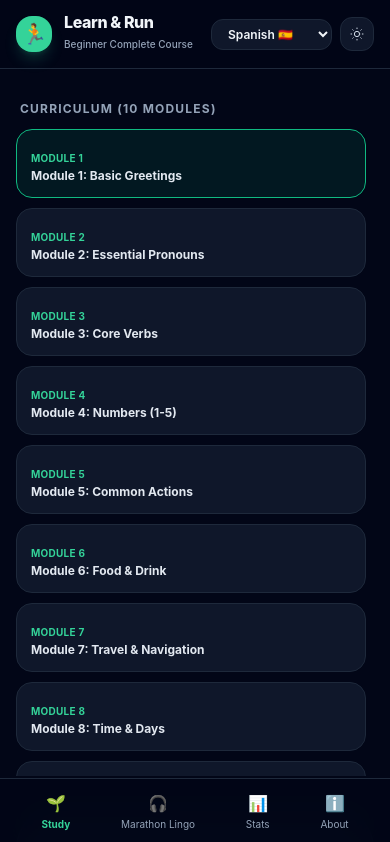
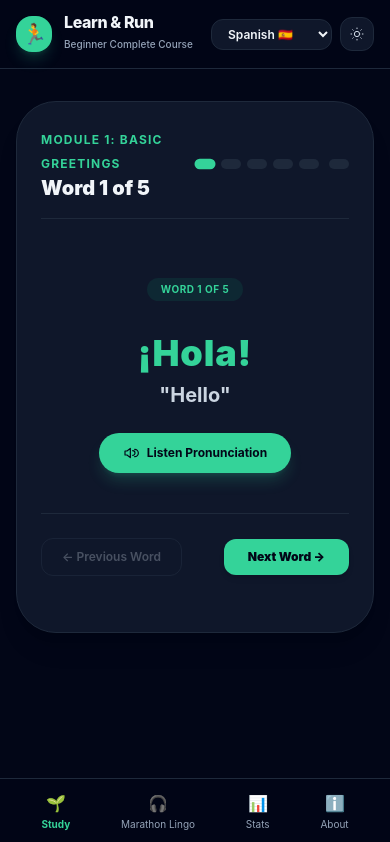
Before and after one commit to sahilmaddi/learn-and-run, a React (Vite) app: page / in a window 390 px wide. Shown: the top 842 px of the page. Built offline with nearby package versions, Linux system fonts and the light colour scheme; the HTML template or start-up script is replaced by a standard one.

Commit message:
Update App.jsx mobile usage

```diff
--- a/src/App.jsx
+++ b/src/App.jsx
@@ -363,8 +363,8 @@ export default function App() {
         {activeTab === 'learn' && (
           <div className="grid grid-cols-1 lg:grid-cols-12 gap-8">
 
-            {/* Modules Sidebar (Full 10 Beginner Modules) */}
-            <div className="lg:col-span-4 space-y-2.5 max-h-[80vh] overflow-y-auto pr-2">
+            {/* Modules Sidebar (Hidden on Mobile, Visible on Desktop) */}
+            <div className="hidden lg:block lg:col-span-4 space-y-2.5 max-h-[80vh] overflow-y-auto pr-2">
               <h2 className="text-xs font-bold uppercase tracking-widest text-slate-400 mb-3 px-1">Curriculum (10 Modules)</h2>
               {modulesData.map((m, idx) => {
                 const isActive = idx === currentModuleIdx;
```
